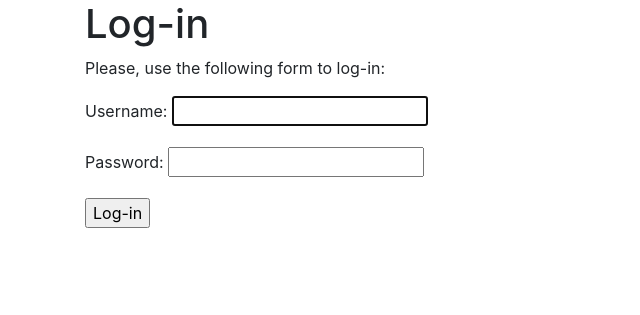
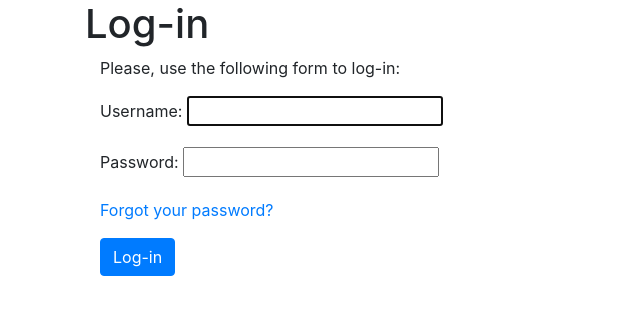
Before and after one commit to hvardhanx/classy, a Django app: page /accounts/login/ in a window 1280 px wide. Shown: the part 56-371 px from the top of the page, without its empty margins (0-640 px from the left). Run offline with Django 3.2, Linux system fonts and the light colour scheme; parts of the project's set-up code (start-up, migrations or seed data) failed here and were passed over; some libraries are stand-ins or nearby versions.

Commit message:
Add reset password feature

```diff
--- a/courses/templates/registration/login.html
+++ b/courses/templates/registration/login.html
@@ -4,7 +4,7 @@
 
 {% block content %}
     <h1>Log-in</h1>
-    <div class="module">
+    <div class="container">
         {% if form.errors %}
             <p>Your username and password didn't match. Please try again.</p>
         {% else %}
@@ -14,8 +14,9 @@
             <form action="{% url 'login' %}" method="post">
                 {{ form.as_p }}
                 {% csrf_token %}
-                <input type="hidden" name="next" value="{{ next }}" />
-                <p><input type="submit" value="Log-in"></p>
+                <input type="hidden" name="next" value="{{ next }}"/>
+                <p><a href="{% url "password_reset" %}">Forgot your password?</a></p>
+                <p><input type="submit" class="btn btn-primary" value="Log-in"></p>
             </form>
         </div>
     </div>
--- a/students/urls.py
+++ b/students/urls.py
@@ -1,9 +1,18 @@
 from django.conf.urls import url
+from django.contrib.auth import views as auth_views
 from . import views
 
 urlpatterns = [
     url(r'^register/$', views.StudentRegistrationView.as_view(), name='student_registration'),
     url(r'^enroll-course/$', views.StudentEnrollCourseView.as_view(), name='student_enroll_course'),
+
+    # Restore password
+    url(r'^password-reset/$', auth_views.password_reset, name='password_reset'),
+    url(r'^password-reset/done/$', auth_views.password_reset_done, name='password_reset_done'),
+    url(r'^password-reset/confirm/(?P<uidb64>[-\w]+)/(?P<token>[-\w]+)/$', auth_views.password_reset_confirm,
+        name='password_reset_confirm'),
+    url(r'^password-reset/complete/$', auth_views.password_reset_complete, name='password_reset_complete'),
+
     url(r'^courses/$', views.StudentCourseListView.as_view(), name='student_course_list'),
     url(r'^course/(?P<pk>\d+)/$', views.StudentCourseEnrolledView.as_view(), name='student_course_detail')
 ]
```
Also changed, not shown: classy/settings.py (+9 -8 lines).
